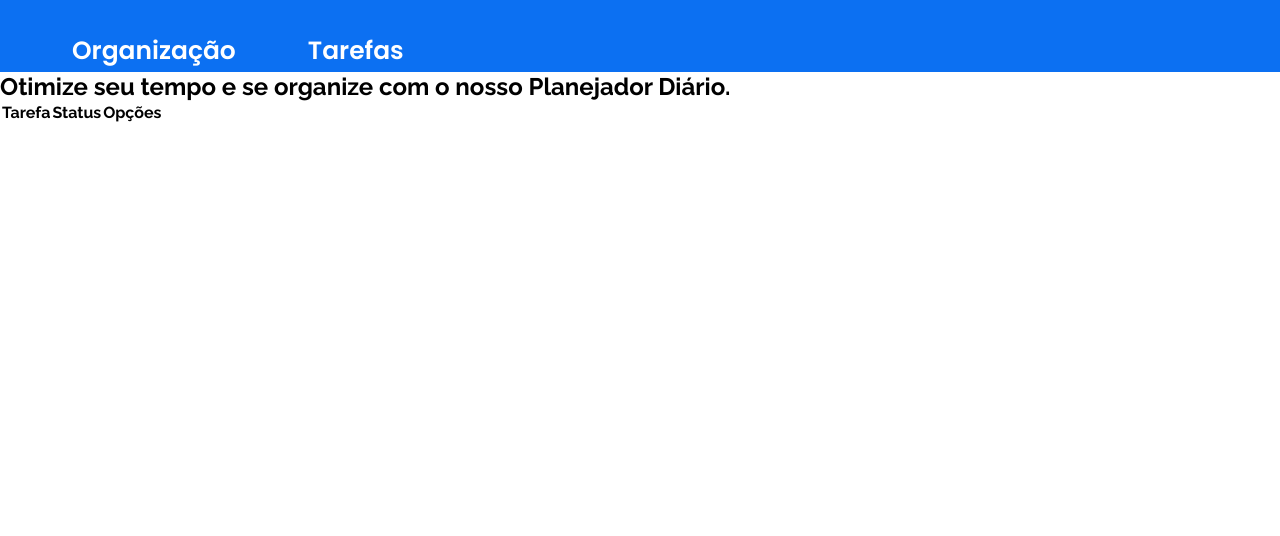
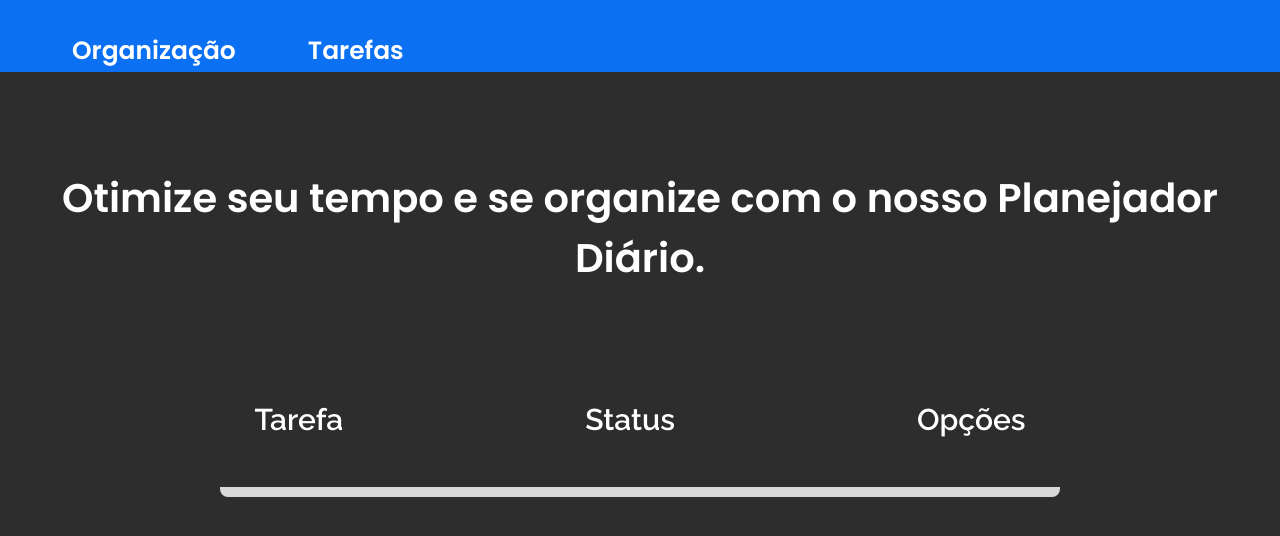
Before and after one commit to edu-lauer/task-react, a React (Vite) app in the folder Task-Organizer/: page / in a window 1280 px wide. Shown: the top 536 px of the page. Built offline with nearby package versions, Linux system fonts and the light colour scheme.

Commit message:
table first line and header style done

```diff
--- a/Task-Organizer/src/components/Table/table.scss
+++ b/Task-Organizer/src/components/Table/table.scss
@@ -0,0 +1,55 @@
+@use "../../sass/variables" as *;
+
+
+.mainContainer {
+    text-align: center;
+    background-color: $black;
+    height: 100vh;
+    color: $white;
+
+    &__title {
+        font-family: 'Poppins';
+        font-weight: 600;
+        font-size: 2.5rem;
+        padding-top: 6rem;
+    }
+
+    &__table {
+        display: flex;
+        justify-content: center;
+        padding-top: 7rem;
+    }
+
+    &__table-firstLine {
+        border-style: solid;
+        border-bottom-width: 0.65rem;
+        border-top-width: 0;
+        border-right-width: 0;
+        border-left-width: 0;
+        border-radius: 0.5rem;
+        border-color: #D9D9D9;
+        padding-bottom: 3rem;
+    }
+
+    &__table-firstLine:first-child {
+        padding-left: 2rem;
+    }
+
+    &__table-firstLine:last-child {
+        padding-right: 2rem;
+    }
+
+    &__table-firstColumn,
+    &__table-secondColumn,
+    &__table-thirdColumn {
+        font-family: 'Raleway';
+        font-size: 1.875rem;
+        font-weight: 600;
+        text-align: left;
+    }
+
+    &__table-secondColumn,
+    &__table-thirdColumn {
+        padding-left: 15rem;
+    }
+}
```
